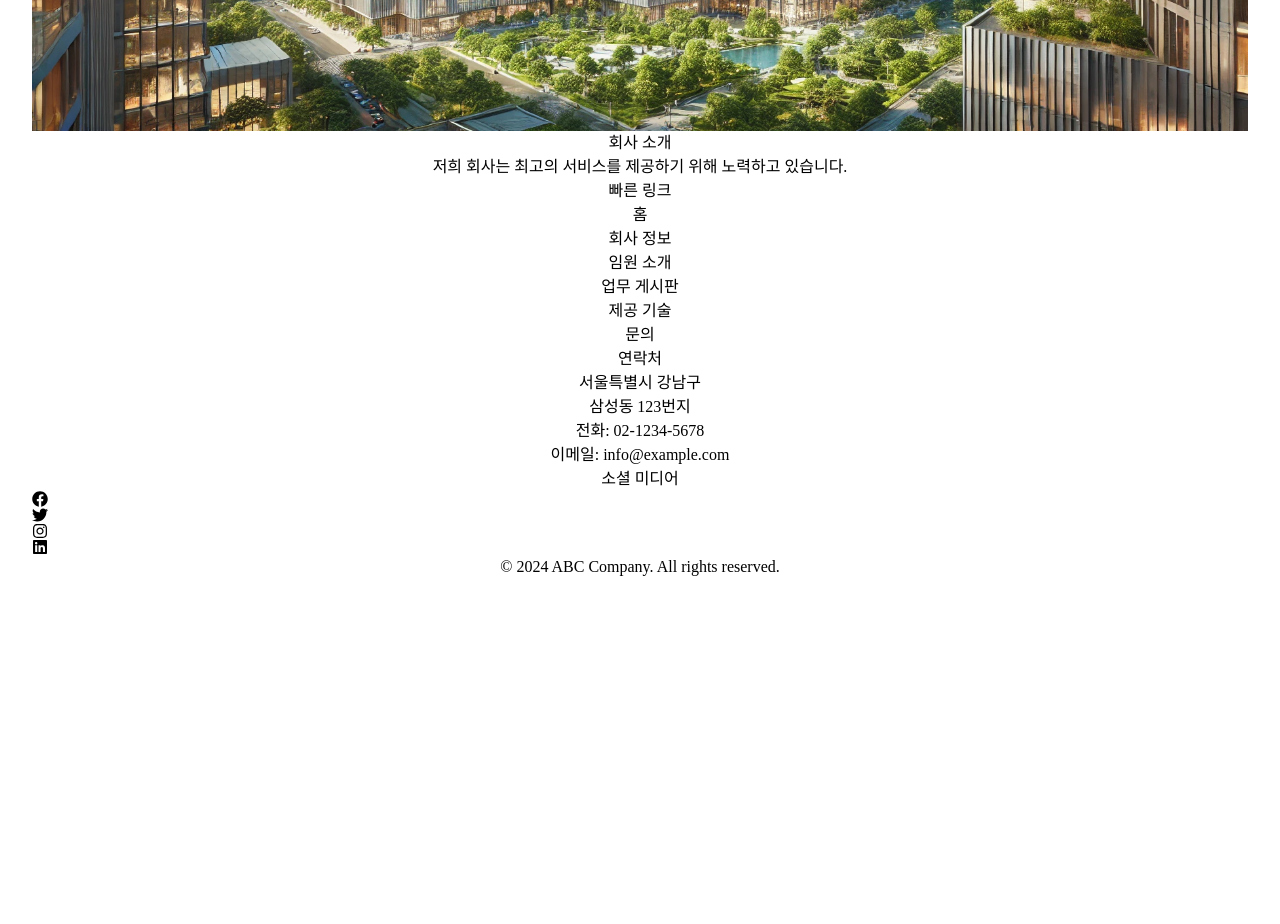
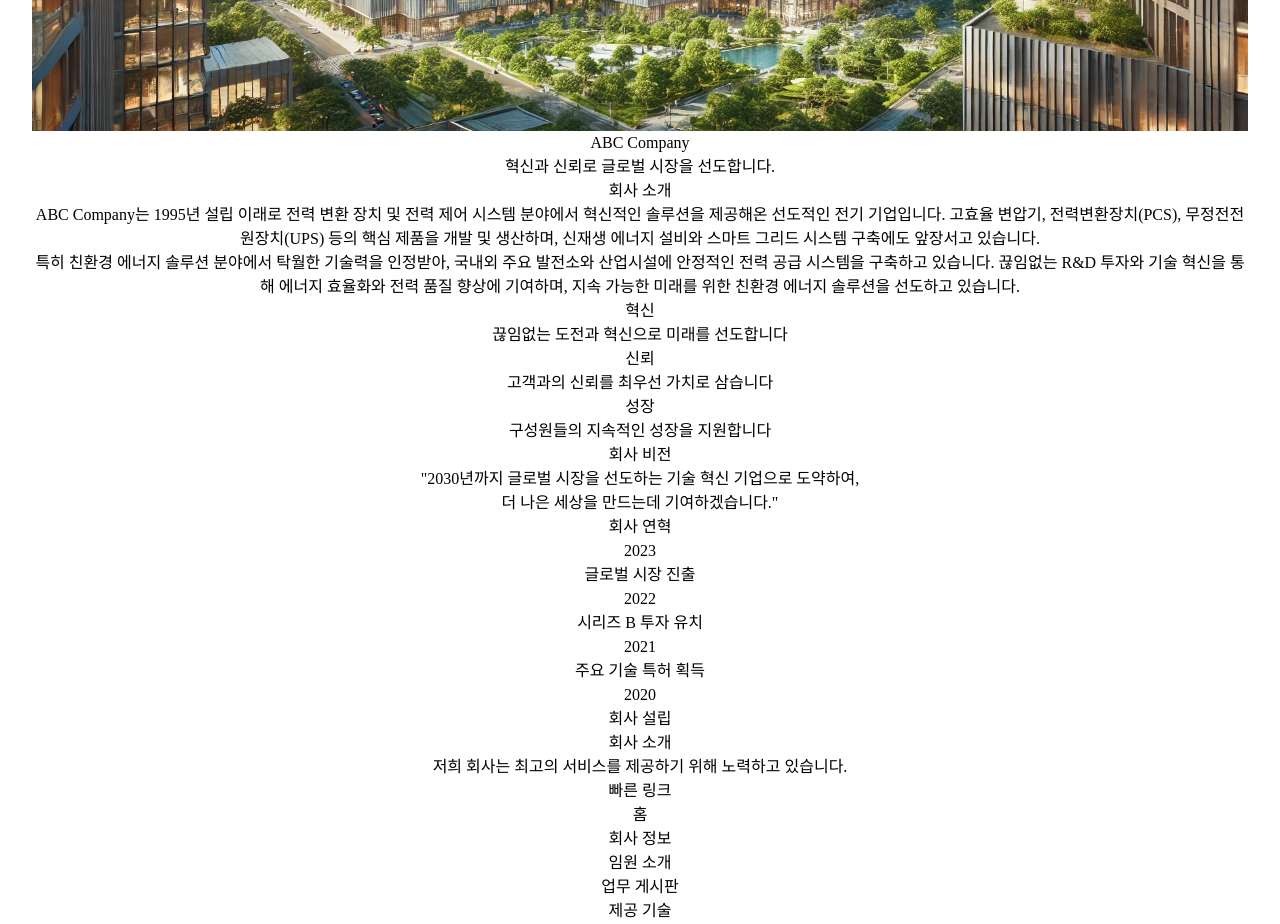
Before and after one commit to qkdwn/company_website, a React (Vite) app in the folder frontend/: page /about in a window 1280 px wide. Shown: the part 980-1904 px from the top of the page. Before the commit the page ends 1591 px from the top, so only its background shows below. Built offline with nearby package versions, Linux system fonts and the light colour scheme; a web font is replaced by a local one.

Commit message:
Ch3-1. 회사 정보(About.jsx) 페이지

```diff
--- a/frontend/src/Page/About/About.jsx
+++ b/frontend/src/Page/About/About.jsx
@@ -1,14 +1,80 @@
-import React from 'react'
+import React from "react"
 import companyImage from "../../assets/Image2.jpg"
 
 const About = () => {
   return (
-    <div className='container mx-auto px-4 py-32 max-w-7xl'>
-      <div className='relative rounded-2xl overflow-hidden shadow-2xl mb-24'>
-        <img src={companyImage} className='w-full h-full object-cover' />
-        <div className='absolute inset-0 bg-gradient-to-b from-transparent via-transparent to-slate-900'></div>
+    <div className="container mx-auto px-4 py-32 max-w-7xl">
+      <div className="relative rounded-2xl overflow-hidden shadow-2xl mb-24">
+        <img src={companyImage} className="w-full h-full object-cover" />
+        <div className="absolute inset-0 bg-gradient-to-b from-transparent via-transparent to-slate-900"></div>
+        <div className="absolute bottom-8 left-8 md:bottom-12 md:left-12 text-white">
+          <h3 className="text-2xl md:text-4xl font-bold mb-2 md:mb-3">ABC Company</h3>
+          <p className="text-base md:text-xl font-light">혁신과 신뢰로 글로벌 시장을 선도합니다.</p>
+        </div>
       </div>
 
+      <div className="mb-24 max-w-4xl mx-auto">
+        <h2 className="text-4xl font-bold mb-8 text-slate-800 text-center">회사 소개</h2>
+        <div className="text-lg leading-relaxed text-gray-600 space-y-6">
+          <p>
+            ABC Company는 1995년 설립 이래로 전력 변환 장치 및 전력 제어 시스템 분야에서 혁신적인 솔루션을 제공해온
+            선도적인 전기 기업입니다. 고효율 변압기, 전력변환장치(PCS), 무정전전원장치(UPS) 등의 핵심 제품을 개발 및
+            생산하며, 신재생 에너지 설비와 스마트 그리드 시스템 구축에도 앞장서고 있습니다.
+          </p>
+          <p>
+            특히 친환경 에너지 솔루션 분야에서 탁월한 기술력을 인정받아, 국내외 주요 발전소와 산업시설에 안정적인 전력
+            공급 시스템을 구축하고 있습니다. 끊임없는 R&D 투자와 기술 혁신을 통해 에너지 효율화와 전력 품질 향상에
+            기여하며, 지속 가능한 미래를 위한 친환경 에너지 솔루션을 선도하고 있습니다.
+          </p>
+        </div>
+      </div>
+
+      <div className="grid grid-cols-1 md:grid-cols-3 gap-10 mb-24">
+        {[
+          { title: "혁신", desc: "끊임없는 도전과 혁신으로 미래를 선도합니다" },
+          { title: "신뢰", desc: "고객과의 신뢰를 최우선 가치로 삼습니다" },
+          { title: "성장", desc: "구성원들의 지속적인 성장을 지원합니다" },
+        ].map((value, index) => (
+          <div
+            key={index}
+            className="bg-white p-10 rounded-xl shadow-lg text-center hover:shadow-2xl transition-all duration-300 border border-gray-100"
+          >
+            <h3 className="text-2xl font-bold mb-4 text-indigo-600">{value.title}</h3>
+            <p className="text-gray-600 text-lg">{value.desc}</p>
+          </div>
+        ))}
+      </div>
+
+      <div className="mb-24 max-w-4xl mx-auto text-center">
+        <h2 className="text-4xl font-bold mb-8 text-slate-800">회사 비전</h2>
+        <p className="text-2xl leading-relaxed text-gray-600 font-light">
+          "2030년까지 글로벌 시장을 선도하는 기술 혁신 기업으로 도약하여,
+          <br />더 나은 세상을 만드는데 기여하겠습니다."
+        </p>
+      </div>
+
+      <div className="mb-24">
+        <h2 className="text-4xl font-bold mb-12 text-slate-800 text-center">회사 연혁</h2>
+        <div className="space-y-12 max-w-5xl mx-auto">
+          {[
+            { year: "2023", event: "글로벌 시장 진출" },
+            { year: "2022", event: "시리즈 B 투자 유치" },
+            { year: "2021", event: "주요 기술 특허 획득" },
+            { year: "2020", event: "회사 설립" },
+          ].map((item, index) => (
+            <div key={index} className={`flex items-center gap-8 ${index % 2 === 0 ? "flex-row" : "flex-row-reverse"}`}>
+              <div className="w-1/2 text-center">
+                <div className="bg-white rounded-xl shadow-lg p-8 hover:shadow-2xl transition-all duration-300 border border-gray-100">
+                  <h3 className="text-2xl font-bold mb-3 text-indigo-600">{item.year}</h3>
+                  <p className="text-gray-700 text-lg">{item.event}</p>
+                </div>
+              </div>
+              <div className="w-4 h-4 bg-indigo-600 rounded-full"></div>
+              <div className="w-1/2"></div>
+            </div>
+          ))}
+        </div>
+      </div>
     </div>
   )
 }
```
